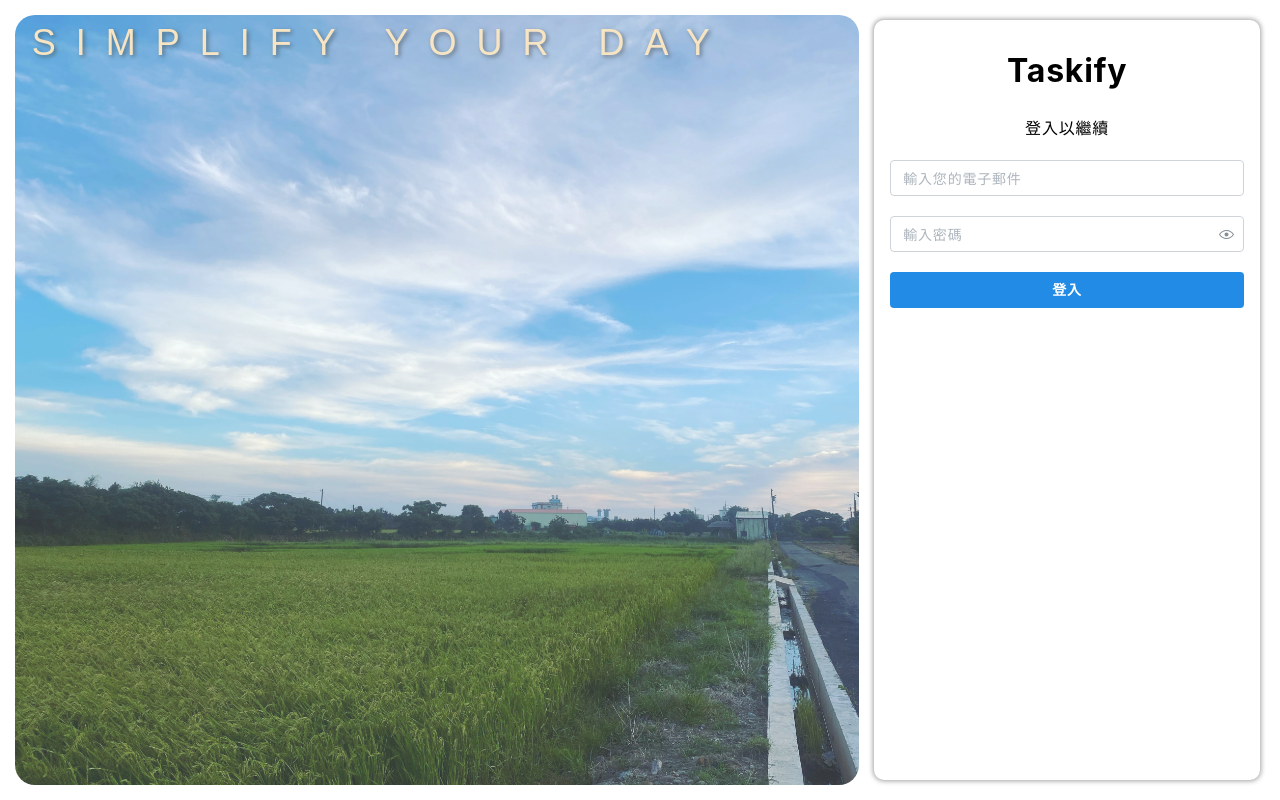
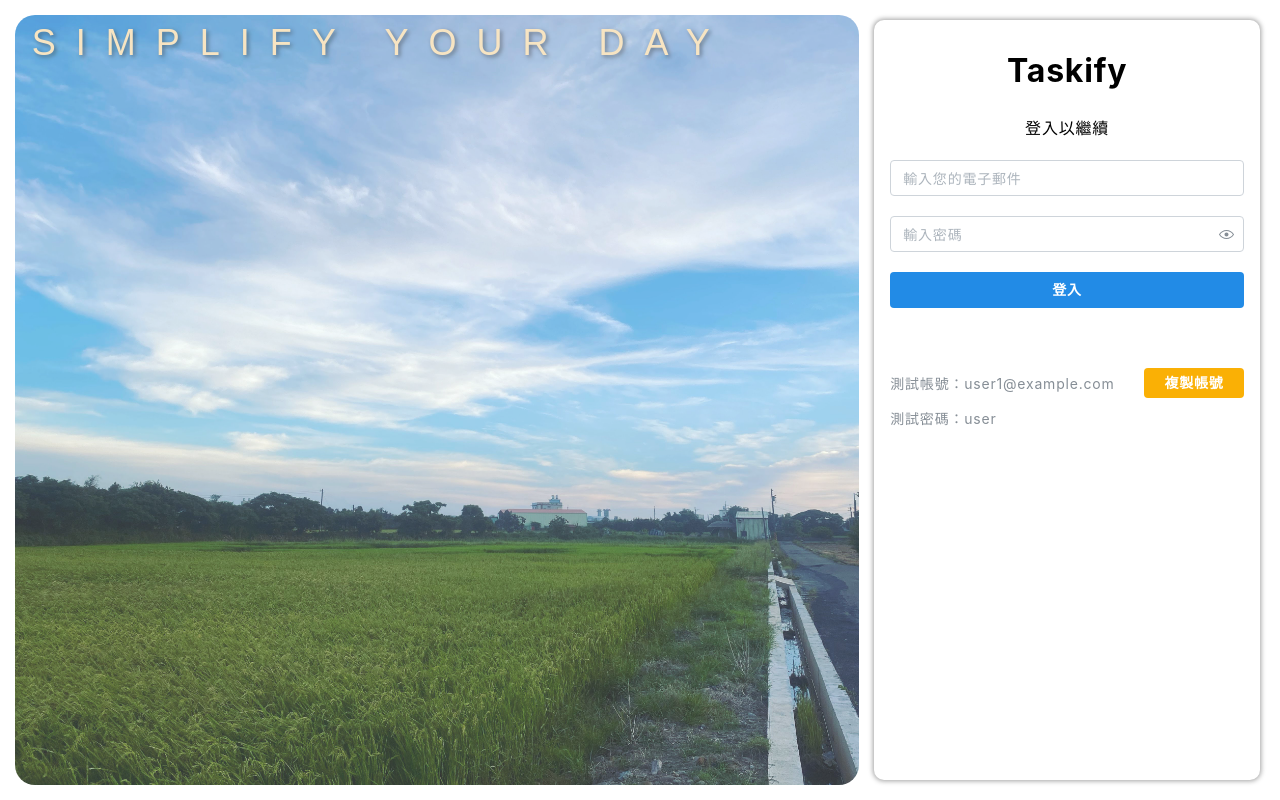
Before and after one commit to bblack1225/taskify, a React (Vite) app in the folder taskify-frontend/: page /login in a window 1280 px wide. Built offline with nearby package versions, Linux system fonts and the light colour scheme.

Commit message:
feat: 新增讓測試者可以複製帳號按鈕跟新增密碼

```diff
--- a/taskify-frontend/src/pages/LoginPage.tsx
+++ b/taskify-frontend/src/pages/LoginPage.tsx
@@ -1,6 +1,7 @@
 import {
   Box,
   Button,
+  CopyButton,
   Flex,
   PasswordInput,
   Text,
@@ -81,6 +82,34 @@ function LoginPage() {
         <Button className={style.loginButton} type="submit">
           登入
         </Button>
+
+        <Flex direction={"column"} style={{ marginTop: "50px", gap: "10px" }}>
+          <Flex justify={"space-between"} align={"center"}>
+            <Flex>
+              <Text c={"dimmed"} style={{ fontSize: "14px" }}>
+                測試帳號：user1@example.com
+              </Text>
+            </Flex>
+            <Flex>
+              <CopyButton value="user1@example.com">
+                {({ copied, copy }) => (
+                  <Button
+                    w={100}
+                    h={30}
+                    color={copied ? "teal" : "yellow"}
+                    onClick={copy}
+                  >
+                    {copied ? "複製成功" : "複製帳號"}
+                  </Button>
+                )}
+              </CopyButton>
+            </Flex>
+          </Flex>
+          <Text c={"dimmed"} style={{ fontSize: "14px" }}>
+            測試密碼：user
+          </Text>
+        </Flex>
+
         {/* </form> */}
         {/* <Text className={style.loginText} style={{ fontSize: "12px" }}>
           或是
```
